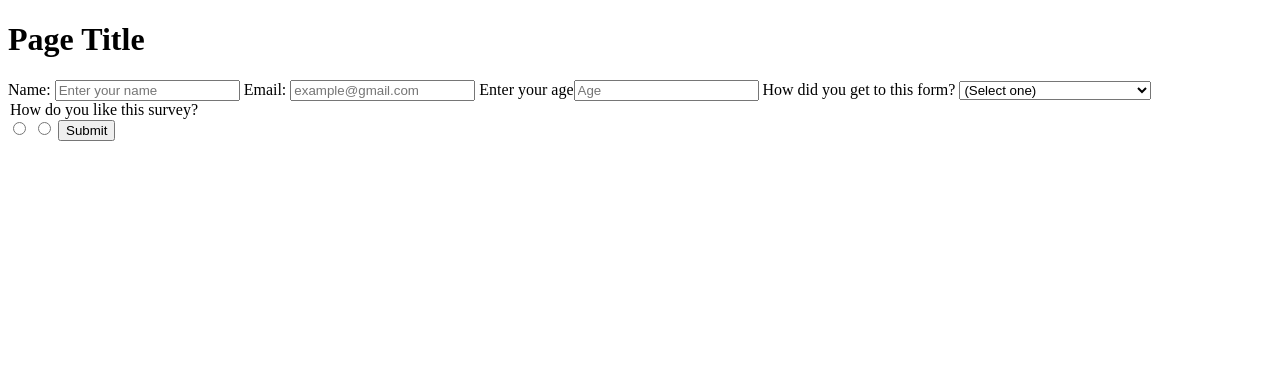
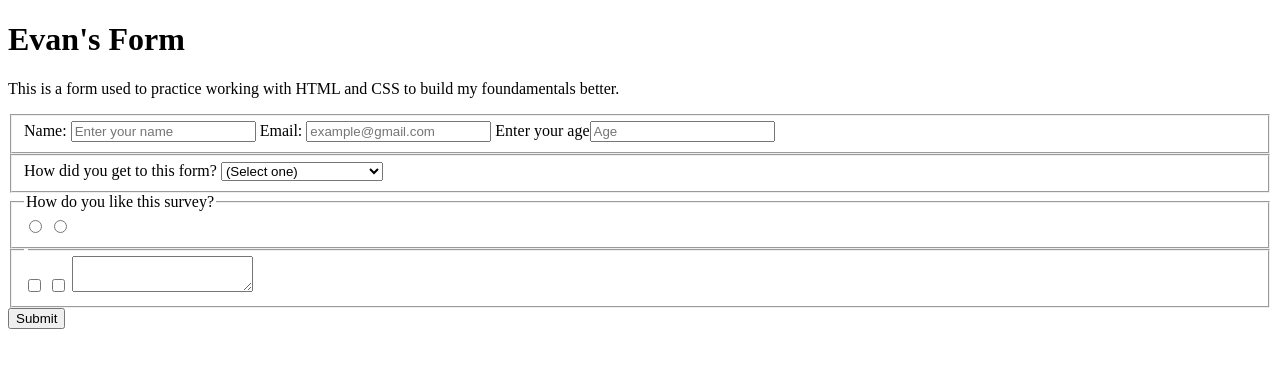
Before and after one commit to eblankenship27/practice_form, a plain HTML site: page index.html in a window 1280 px wide. Drawn offline with Linux system fonts and the light colour scheme.

Commit message:
Worked on frame of form

```diff
--- a/index.html
+++ b/index.html
@@ -6,24 +6,44 @@
     <link rel="stylesheet" href="styles.css" />
   </head>
   <body>
-    <h1 id="title">Page Title</h1>
+    <h1 id="title">Evan's Form</h1>
     <p id="description">
-
+      This is a form used to practice working with HTML and CSS to build my foundamentals better.
     </p>
     <form id="survey-form">
+      <div id="p-info" class="form-section">
+        <fieldset>
           <label id="name-label">Name: <input type="text" id="name" placeholder="Enter your name" required /></label>
-      <label id="email-label">Email: <input type="email" id="email" pattern="[a-z,0-9]{8,}" placeholder="example@gmail.com" required /></label>
+          <label id="email-label">Email: <input type="email" id="email" placeholder="example@gmail.com" required /></label>
           <label id="number-label">Enter your age<input type="number" id="number" placeholder="Age" required /></label>
+        </fieldset>
+      </div>
+      <div id="access" class="form-section">
+        <fieldset>
           <label>How did you get to this form? <select id="dropdown" required>
             <option disabled selected value="">(Select one)</option>
             <option value="">Sent to me</option>
-        <option>Accessed from your Website</option>
+            <option>Accessed from Website</option>
             <option>Other</option>
           </select></label>
+        </fieldset>
+      </div>
+      <div id="form-rating" class="form-section">
+        <fieldset>
           <legend>How do you like this survey?</legend>
           <label><input type="radio" name="success" /></label>
           <label><input type="radio" name="success" /></label>
-      <input type="submit" value="Submit" />
+        </fieldset>
+      </div>
+      <div id="suggestions" class="form-section">
+        <fieldset>
+          <legend></legend>
+          <label><input type="checkbox" /></label>
+          <label><input type="checkbox" /></label>
+          <label><textarea></textarea></label>
+        </fieldset>
+      </div>
+      <input id="submit" type="submit" value="Submit" />
     </form>
   </body>
 </html>
```
Lines whose indentation alone changed are shown as unchanged.
